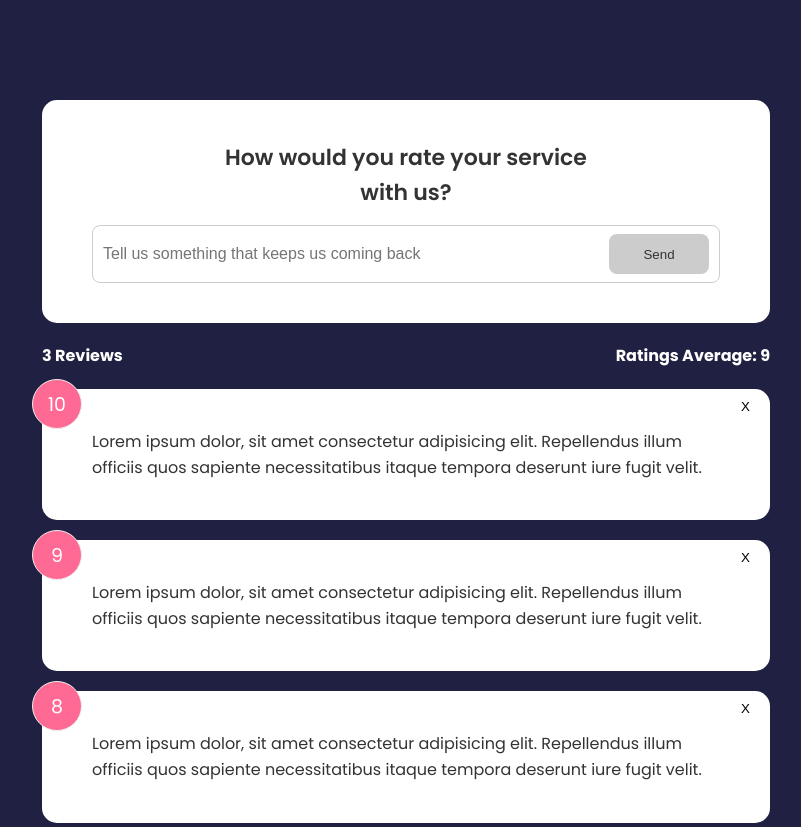
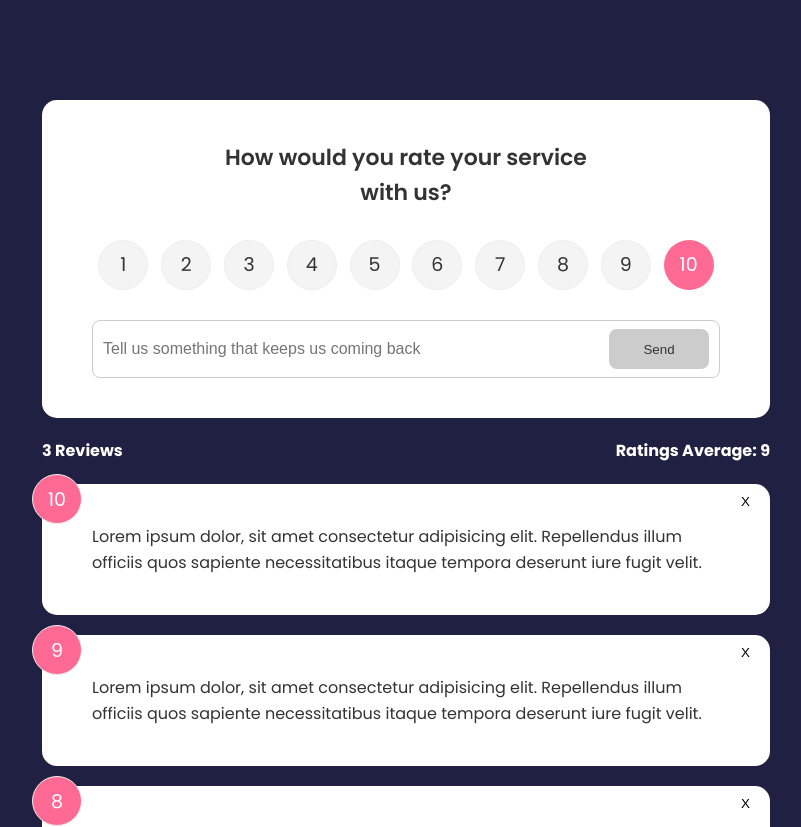
Before and after one commit to ollykr/traversy-svelte, a Svelte app in the folder svelte-feedback-app/: page / in a window 1280 px wide. Shown: the top 827 px of the page, without its empty margins (234-1035 px from the left). Built offline with nearby package versions, Linux system fonts and the light colour scheme.

Commit message:
Add Rating ui to select reviews

```diff
--- a/svelte-feedback-app/src/components/FeedbackForm.svelte
+++ b/svelte-feedback-app/src/components/FeedbackForm.svelte
@@ -1,8 +1,10 @@
 <script>
+	import Card from "./Card.svelte";
 	import Button from "./Button.svelte";
-	import Card from "./Card.svelte";
+	import RatingSelect from "./RatingSelect.svelte";
 
 	let text = "";
+	let rating = 10;
 	let btnDisabled = true;
 	let min = 10;
 	let message;
@@ -27,6 +29,7 @@
 	<header><h2>How would you rate your service with us?</h2></header>
 	<form action="">
 		<!-- Rating select -->
+		<RatingSelect />
 		<div class="input-group">
 			<input
 				type="text"
--- /dev/null
+++ b/svelte-feedback-app/src/components/RatingSelect.svelte
@@ -0,0 +1,166 @@
+<script>
+	// 10 radio buttons to rate reviews by defalt
+	let selected = 10;
+
+	const onChange = () => {
+		console.log(1);
+	};
+</script>
+
+<ul class="rating">
+	<li>
+		<input
+			type="radio"
+			id="num1"
+			name="rating"
+			value="1"
+			on:change={onChange}
+			checked={selected === 1}
+		/>
+		<label for="num1">1</label>
+	</li>
+	<li>
+		<input
+			type="radio"
+			id="num2"
+			name="rating"
+			value="2"
+			on:change={onChange}
+			checked={selected === 2}
+		/>
+		<label for="num2">2</label>
+	</li>
+	<li>
+		<input
+			type="radio"
+			id="num3"
+			name="rating"
+			value="3"
+			on:change={onChange}
+			checked={selected === 3}
+		/>
+		<label for="num3">3</label>
+	</li>
+	<li>
+		<input
+			type="radio"
+			id="num4"
+			name="rating"
+			value="4"
+			on:change={onChange}
+			checked={selected === 4}
+		/>
+		<label for="num4">4</label>
+	</li>
+	<li>
+		<input
+			type="radio"
+			id="num5"
+			name="rating"
+			value="5"
+			on:change={onChange}
+			checked={selected === 5}
+		/>
+		<label for="num5">5</label>
+	</li>
+	<li>
+		<input
+			type="radio"
+			id="num6"
+			name="rating"
+			value="6"
+			on:change={onChange}
+			checked={selected === 6}
+		/>
+		<label for="num6">6</label>
+	</li>
+	<li>
+		<input
+			type="radio"
+			id="num7"
+			name="rating"
+			value="7"
+			on:change={onChange}
+			checked={selected === 7}
+		/>
+		<label for="num7">7</label>
+	</li>
+	<li>
+		<input
+			type="radio"
+			id="num8"
+			name="rating"
+			value="8"
+			on:change={onChange}
+			checked={selected === 8}
+		/>
+		<label for="num8">8</label>
+	</li>
+	<li>
+		<input
+			type="radio"
+			id="num9"
+			name="rating"
+			value="9"
+			on:change={onChange}
+			checked={selected === 9}
+		/>
+		<label for="num9">9</label>
+	</li>
+	<li>
+		<input
+			type="radio"
+			id="num10"
+			name="rating"
+			value="10"
+			on:change={onChange}
+			checked={selected === 10}
+		/>
+		<label for="num10">10</label>
+	</li>
+</ul>
+
+<style>
+	.rating {
+		display: flex;
+		align-items: center;
+		justify-content: space-around;
+		margin: 30px 0;
+	}
+	.rating li {
+		position: relative;
+		background: #f4f4f4;
+		width: 50px;
+		height: 50px;
+		padding: 10px;
+		text-align: center;
+		border-radius: 50%;
+		font-size: 19px;
+		border: 1px #eee solid;
+		transition: 0.3s;
+	}
+	.rating li label {
+		position: absolute;
+		top: 50%;
+		left: 50%;
+		width: 50px;
+		height: 50px;
+		padding: 10px;
+		border-radius: 50%;
+		transform: translate(-50%, -50%);
+		cursor: pointer;
+	}
+	.rating li:hover {
+		background: #ff6a95;
+		color: #fff;
+	}
+	/* Make actual radio select invisible */
+	[type="radio"] {
+		opacity: 0;
+	}
+	/* Use the sibling select */
+	[type="radio"]:checked ~ label {
+		background: #ff6a95;
+		color: #fff;
+	}
+</style>
```
